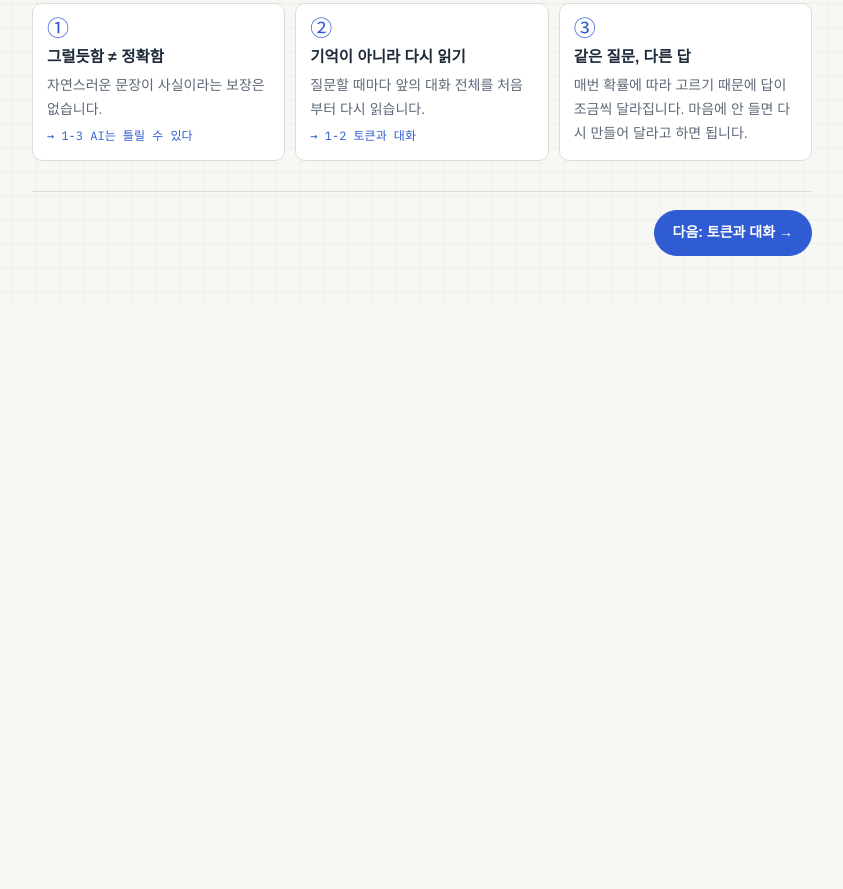
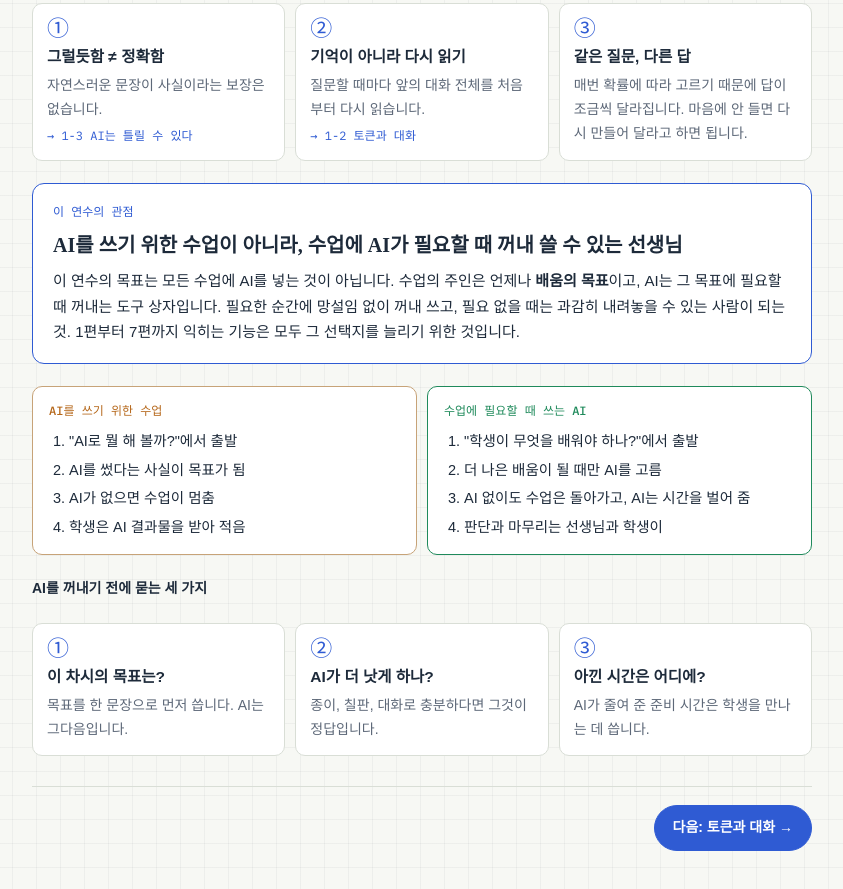
Before and after one commit to VeanSci/AI-Teacher-Training, a plain HTML site: page 1-ai-basics.html in a window 1280 px wide. Shown: the part 813-1702 px from the top of the page, without its empty margins (348-1191 px from the left). Before the commit the page ends 1117 px from the top, so only its background shows below. Drawn offline with Linux system fonts and the light colour scheme; a web font is replaced by a local one.

Commit message:
Enhance AI teaching framework with new guidelines
Added a new section discussing the role of AI in teaching, emphasizing its use as a tool rather than a primary focus. Included guidelines for when to utilize AI in educational settings.

```diff
--- a/1-ai-basics.html
+++ b/1-ai-basics.html
@@ -700,6 +700,21 @@ textarea{resize:vertical;min-height:64px;line-height:1.6}
     <div><span class="tn3">②</span><b>기억이 아니라 다시 읽기</b><span>질문할 때마다 앞의 대화 전체를 처음부터 다시 읽습니다.</span><button type="button" class="go-btn" data-go="s12">→ 1-2 토큰과 대화</button></div>
     <div><span class="tn3">③</span><b>같은 질문, 다른 답</b><span>매번 확률에 따라 고르기 때문에 답이 조금씩 달라집니다. 마음에 안 들면 다시 만들어 달라고 하면 됩니다.</span></div>
   </div>
+  <div class="showcase">
+    <span class="lab">이 연수의 관점</span>
+    <h3 style="font-size:20px">AI를 쓰기 위한 수업이 아니라, 수업에 AI가 필요할 때 꺼내 쓸 수 있는 선생님</h3>
+    <p>이 연수의 목표는 모든 수업에 AI를 넣는 것이 아닙니다. 수업의 주인은 언제나 <b>배움의 목표</b>이고, AI는 그 목표에 필요할 때 꺼내는 도구 상자입니다. 필요한 순간에 망설임 없이 꺼내 쓰고, 필요 없을 때는 과감히 내려놓을 수 있는 사람이 되는 것. 1편부터 7편까지 익히는 기능은 모두 그 선택지를 늘리기 위한 것입니다.</p>
+  </div>
+  <div class="compare">
+    <div class="col bad"><span class="lab">AI를 쓰기 위한 수업</span><ol><li>"AI로 뭘 해 볼까?"에서 출발</li><li>AI를 썼다는 사실이 목표가 됨</li><li>AI가 없으면 수업이 멈춤</li><li>학생은 AI 결과물을 받아 적음</li></ol></div>
+    <div class="col good"><span class="lab">수업에 필요할 때 쓰는 AI</span><ol><li>"학생이 무엇을 배워야 하나?"에서 출발</li><li>더 나은 배움이 될 때만 AI를 고름</li><li>AI 없이도 수업은 돌아가고, AI는 시간을 벌어 줌</li><li>판단과 마무리는 선생님과 학생이</li></ol></div>
+  </div>
+  <p class="label">AI를 꺼내기 전에 묻는 세 가지</p>
+  <div class="three">
+    <div><span class="tn3">①</span><b>이 차시의 목표는?</b><span>목표를 한 문장으로 먼저 씁니다. AI는 그다음입니다.</span></div>
+    <div><span class="tn3">②</span><b>AI가 더 낫게 하나?</b><span>종이, 칠판, 대화로 충분하다면 그것이 정답입니다.</span></div>
+    <div><span class="tn3">③</span><b>아낀 시간은 어디에?</b><span>AI가 줄여 준 준비 시간은 학생을 만나는 데 씁니다.</span></div>
+  </div>
   <div class="pager"><span class="spacer"></span><button class="btn" type="button" data-go="s12">다음: 토큰과 대화 →</button></div>
 </section>
 
```
